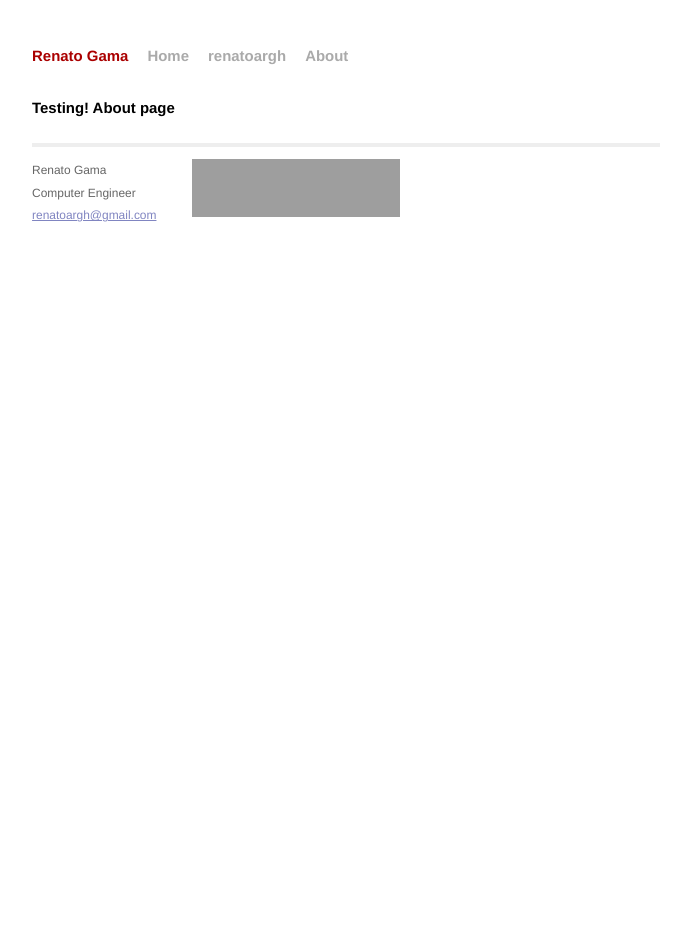
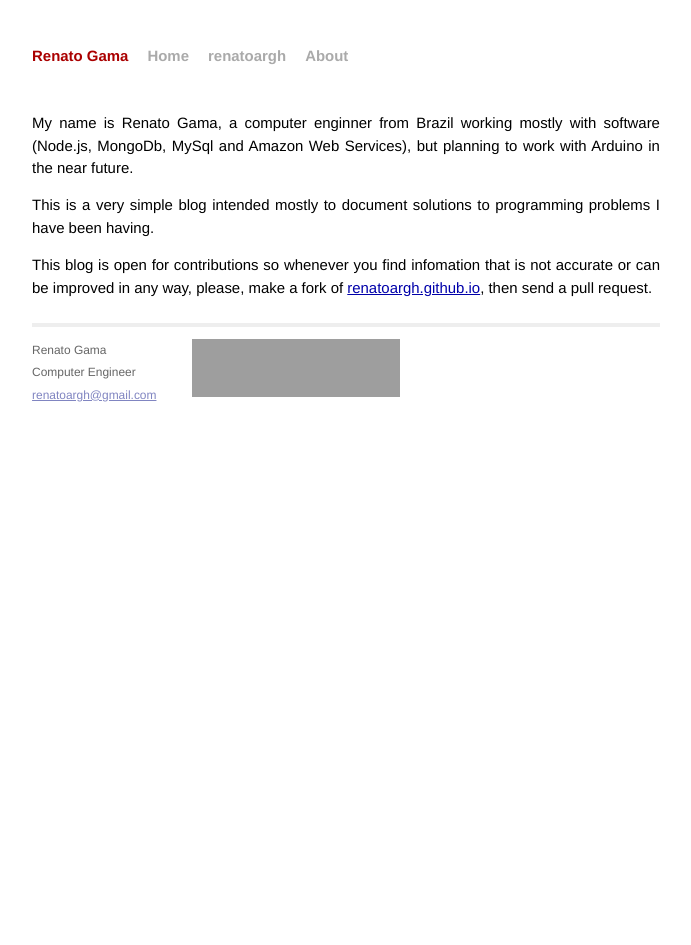
Before and after one commit to renatoargh/renatoargh.github.io, a Jekyll site: the page built from about/index.md, in a window 1280 px wide. Shown: the whole page, without its empty margins (294-985 px from the left). Built offline with Jekyll 4.4.1, drawn with Linux system fonts in a browser that asks for light colours; Markdown is read by kramdown in place of the engine named in the settings; grey boxes are pictures that could not be loaded.

Commit message:
Update index.md

```diff
--- a/about/index.md
+++ b/about/index.md
@@ -3,4 +3,10 @@ layout: page
 title: About
 ---
 
-### Testing! About page
+My name is Renato Gama, a computer enginner from Brazil
+working mostly with software (Node.js, MongoDb, MySql and Amazon Web Services), but planning to work with
+Arduino in the near future.
+
+This is a very simple blog intended mostly to document solutions to programming problems I have been having.
+
+This blog is open for contributions so whenever you find infomation that is not accurate or can be improved in any way, please, make a fork of [renatoargh.github.io](https://github.com/renatoargh/renatoargh.github.io), then send a pull request.
```
